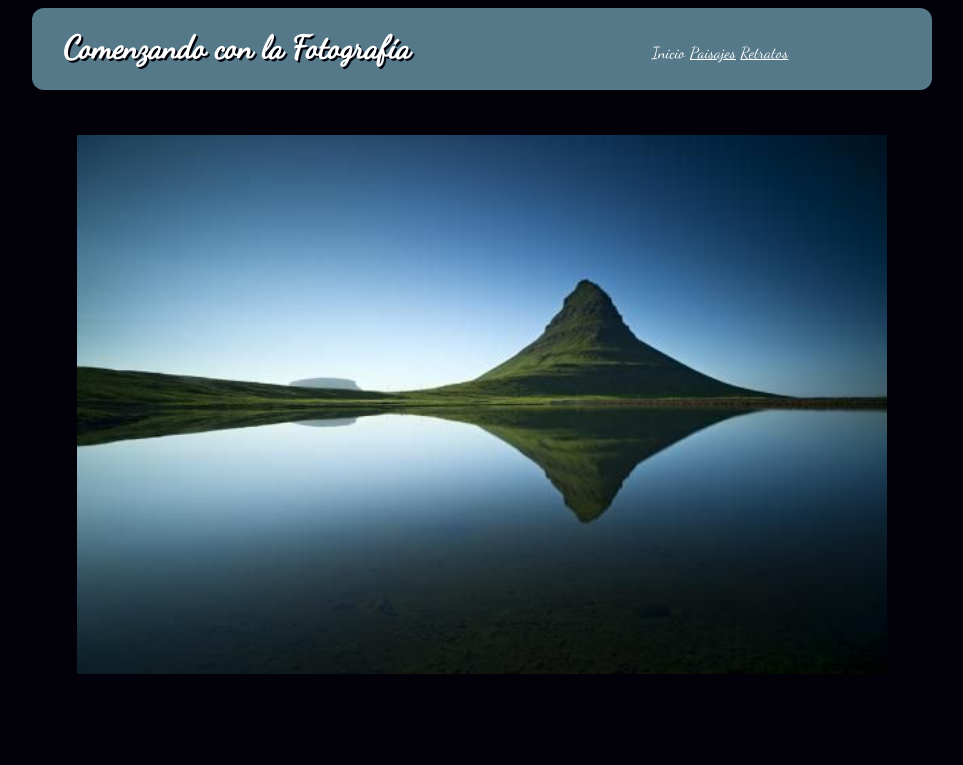
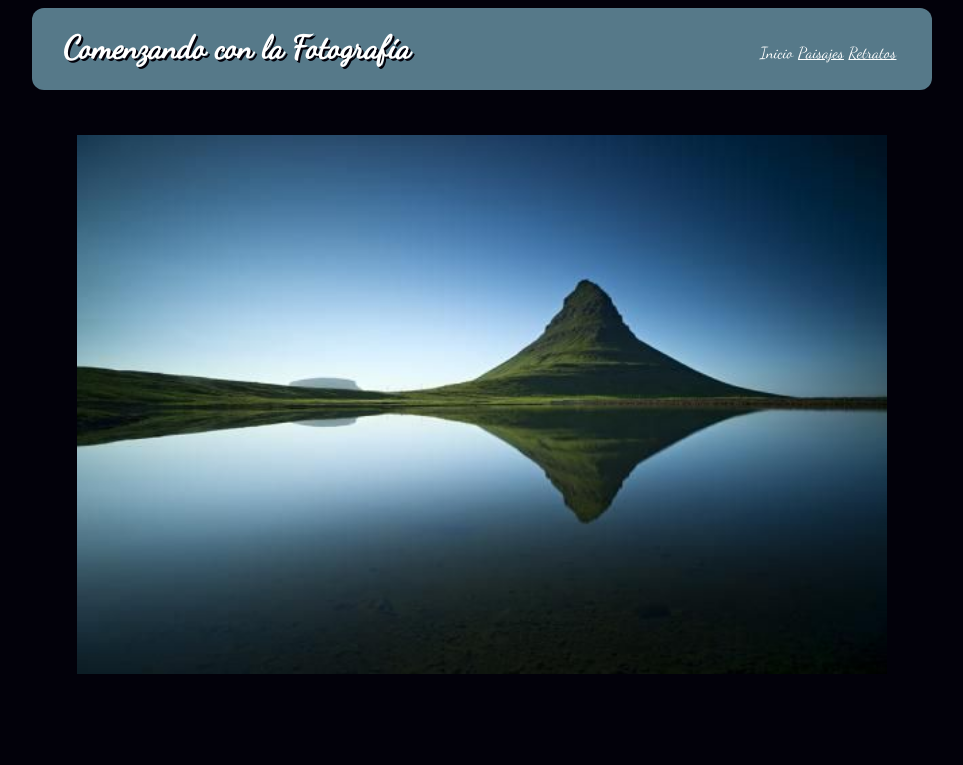
Before and after one commit to DanielMarcano/CSSYDisenoWebResponsive_Daniel_Marcano, a plain HTML site: page index.html in a window 1280 px wide. Shown: the top 765 px of the page, without its empty margins (158-1121 px from the left). Drawn offline with Linux system fonts and the light colour scheme.

Commit message:
Listo, posicionado el nav en el header

```diff
--- a/stylesheets/styles.css
+++ b/stylesheets/styles.css
@@ -19,7 +19,7 @@ header {
 
 h1 {
   text-shadow: 2px 2px #02010a;
-  width: 40%;
+  width: 50%;
   padding-left: 1em;
 }
 
@@ -28,7 +28,7 @@ nav, li, h1 {
 }
 
 nav {
-  width: 40%;
+  width: 42%;
   text-align: right;
 }
 
@@ -54,8 +54,8 @@ img {
   .contenedor {
     max-width: 900px;
     margin: 0 auto;
-    display: flex;
-    flex-flow: column wrap;
+    /*display: flex;
+    flex-flow: column wrap;*/
   }
 
 @media all and (max-width: 900px) {
```
